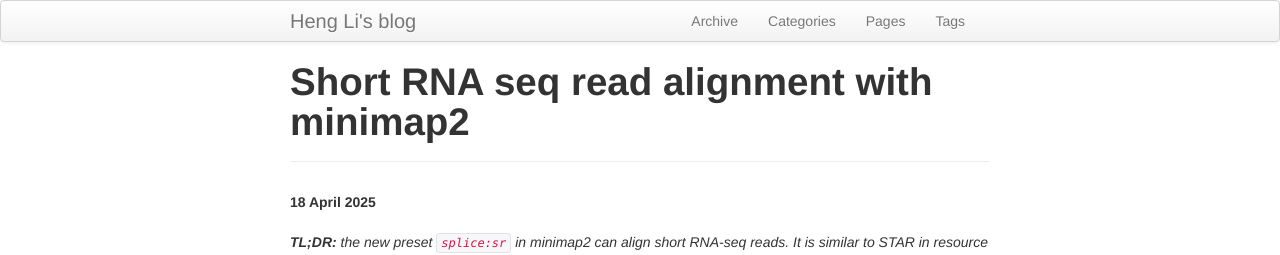
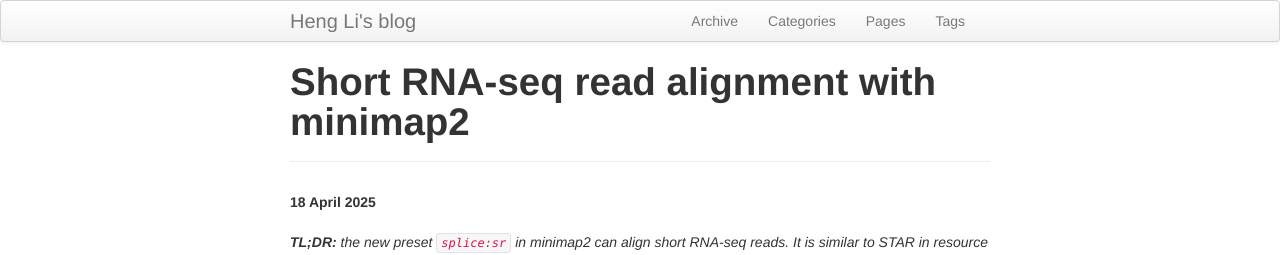
Before and after one commit to lh3/lh3.github.com, a Jekyll site: the page built from _posts/2025-04-18-short-rna-seq-read-alignment-with-minimap2.md, in a window 1280 px wide. Shown: the top 255 px of the page. Built offline with Jekyll 4.4.1, drawn with Linux system fonts in a browser that asks for light colours; comment, search, counter and statistics services are not loaded.

Commit message:
missing hypen in the title

```diff
--- a/_posts/2025-04-18-short-rna-seq-read-alignment-with-minimap2.md
+++ b/_posts/2025-04-18-short-rna-seq-read-alignment-with-minimap2.md
@@ -1,6 +1,6 @@
 ---
 layout: post
-title: "Short RNA seq read alignment with minimap2"
+title: "Short RNA-seq read alignment with minimap2"
 description: ""
 category:
 tags: []
```
